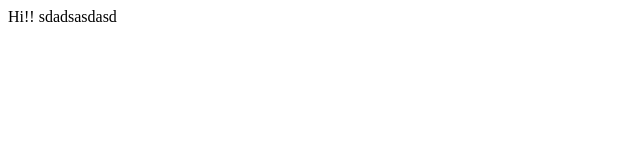
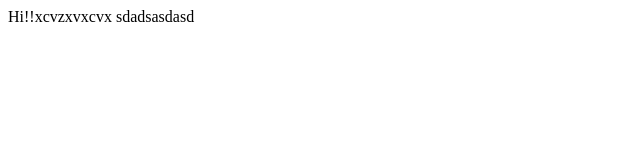
Before and after one commit to ricardomidia/ricardomidia.github.io, a plain HTML site: page index.html in a window 1280 px wide. Shown: the whole page, without its empty margins (0-640 px from the left). Drawn offline with Linux system fonts and the light colour scheme.

Commit message:
alterei conteudo

```diff
--- a/index.html
+++ b/index.html
@@ -1,7 +1,7 @@
 <html>
 
       <body>
-            Hi!!
+            Hi!!xcvzxvxcvx
 sdadsasdasd
       </body>
 
```
